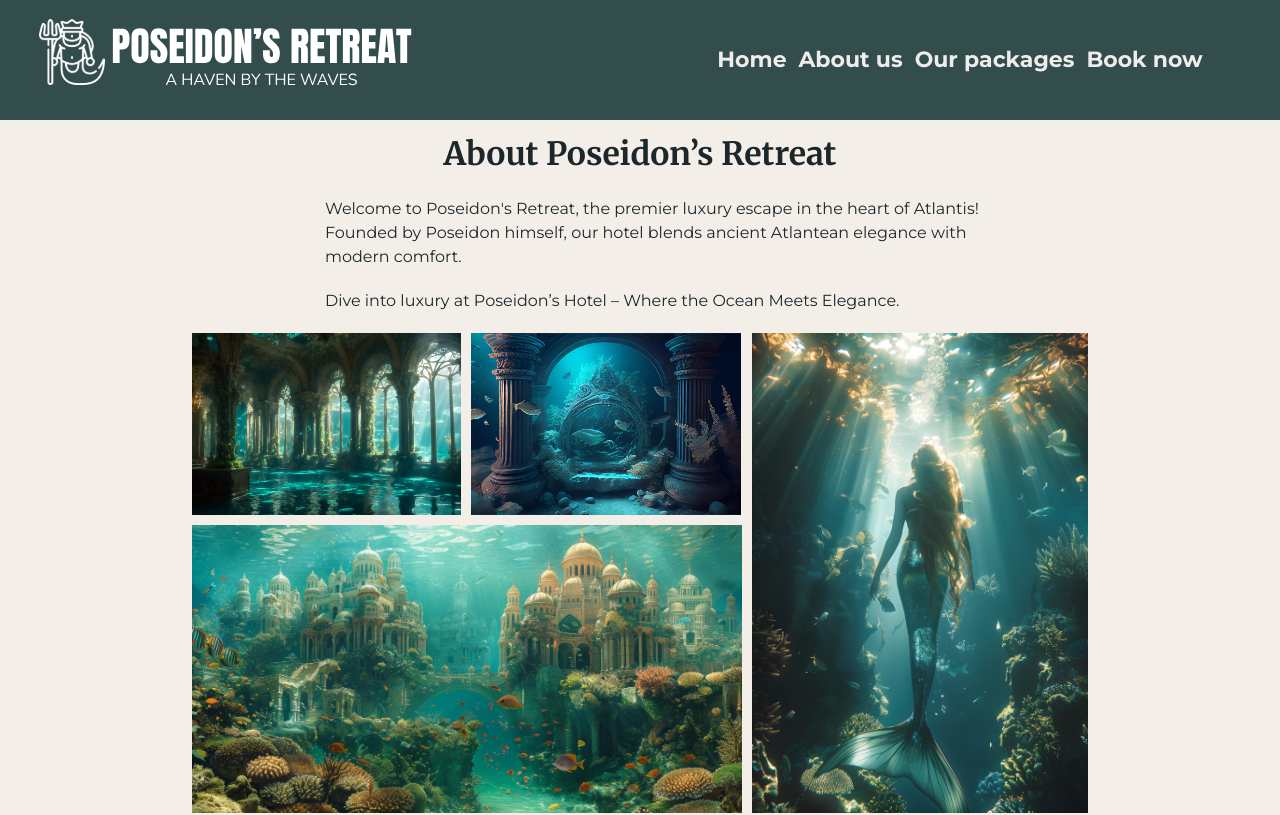
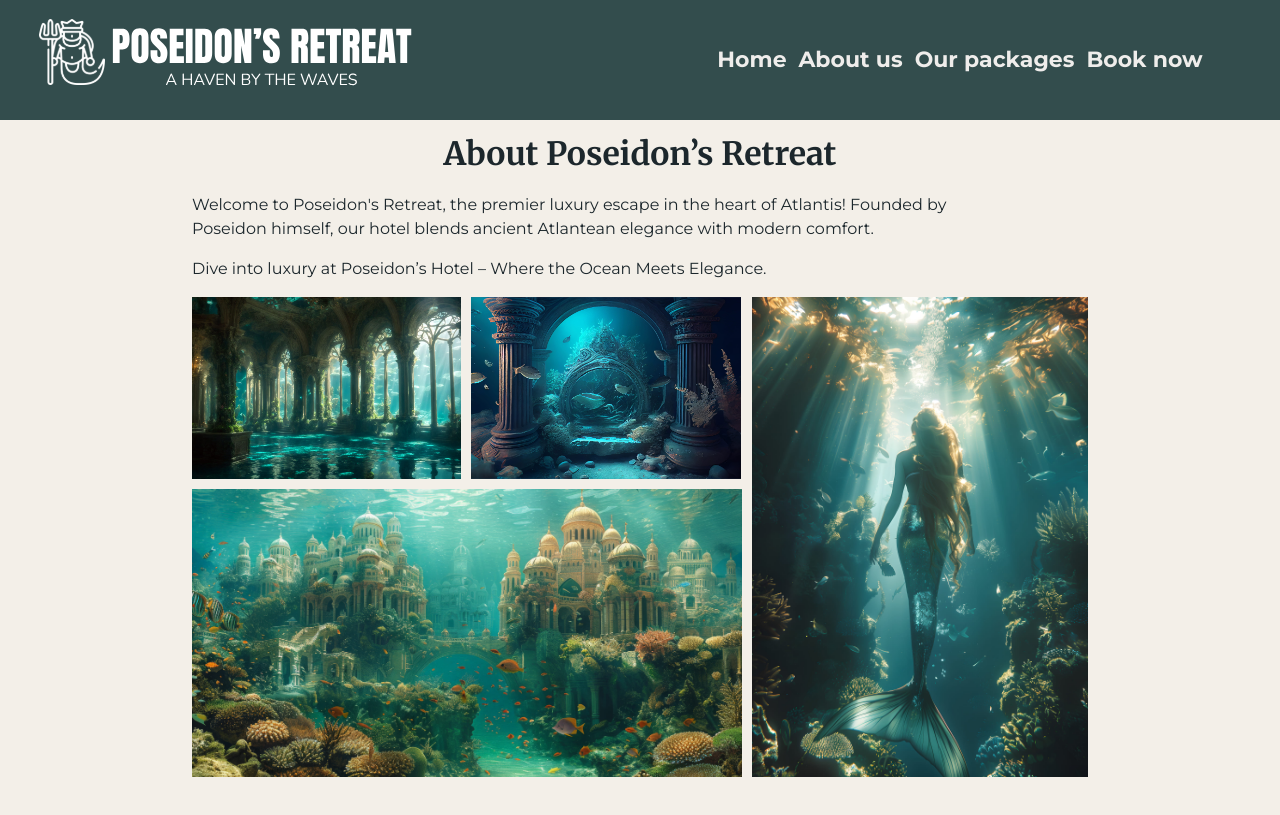
Before and after one commit to maria-jon/poseidon, a Vue app: page /about in a window 1280 px wide. Shown: the top 815 px of the page. Built offline with nearby package versions, Linux system fonts and the light colour scheme.

Commit message:
(fix): fix paragraph margins

```diff
--- a/src/components/AboutUs.vue
+++ b/src/components/AboutUs.vue
@@ -9,14 +9,14 @@ import mermaid from '@/assets/Images/poseidon-mermaid.jpg'
 <template>
   <main>
     <h2>About Poseidon’s Retreat</h2>
-    <div>
+    <div class="about">
       <p>
         Welcome to Poseidon's Retreat, the premier luxury escape in the heart of Atlantis! Founded
         by Poseidon himself, our hotel blends ancient Atlantean elegance with modern comfort.
       </p>
       <p>Dive into luxury at Poseidon’s Hotel – Where the Ocean Meets Elegance.</p>
-      <!-- Mobile version-->
     </div>
+    <!-- Mobile version-->
     <div class="mobile">
       <img :src="poseidonfish" class="fishmobile" width="500" height="400" />
       <img :src="poseidonhall" class="hallmobile" width="500" height="400" />
@@ -46,16 +46,22 @@ import mermaid from '@/assets/Images/poseidon-mermaid.jpg'
 </template>
 
 <style scoped>
+main {
+  display: flex;
+  flex-direction: column;
+  align-items: center;
+}
 h2 {
   text-align: center;
   margin-top: 12px;
 }
+
+.about {
+  max-width: 95%;
+}
+
 p {
-  margin-top: 20px;
-  margin-bottom: 10px;
-  font-size: 1rem;
-  margin-right: 5px;
-  margin-left: 10px;
+  margin: 1rem 0 1rem 0;
 }
 
 /* Hide all versions by default */
@@ -87,6 +93,11 @@ p {
 }
 /* Show only the tablet version for medium screens (601px ) */
 @media (min-width: 601px) {
+  .about {
+    max-width: 70%;
+    align-self: flex-start;
+    margin-left: 1rem;
+  }
   .mobile {
     display: none;
   }
@@ -120,10 +131,9 @@ p {
 }
 /* Show only the desktop version for large screens (1024px and up) */
 @media (min-width: 1024px) {
-  main {
-    display: flex;
-    flex-direction: column;
-    align-items: center;
+  .about {
+    margin-left: 15%;
+    max-width: 60%;
   }
   .mobile {
     display: none;
@@ -173,11 +183,5 @@ p {
       width: auto;
     }
   }
-
-  p {
-    margin-left: 325px;
-    margin-bottom: 20px;
-    margin-right: 290px;
-  }
 }
 </style>
```
